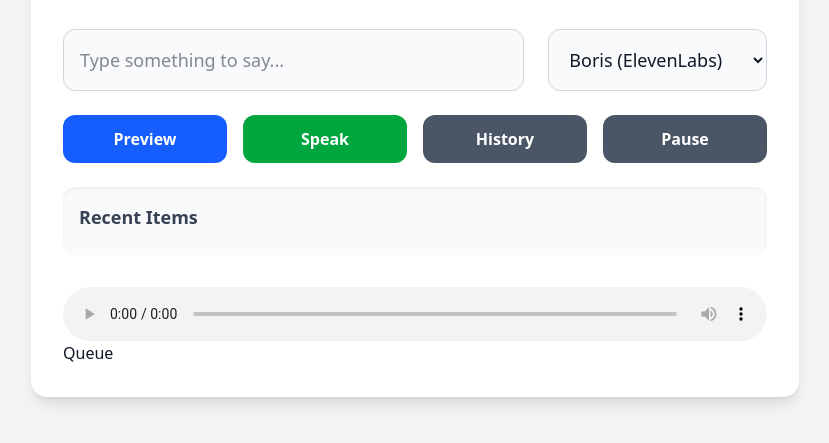
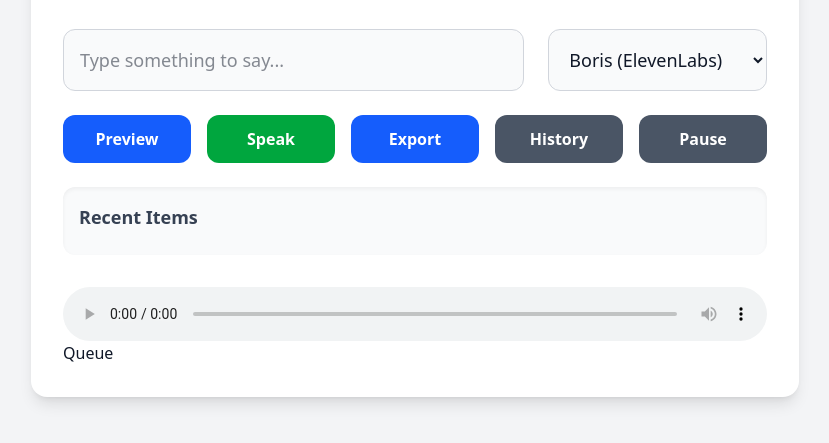
Before and after one commit to grayankit/go_tts, a website: page static/index.html in a window 1280 px wide. Shown: the part 259-702 px from the top of the page, without its empty margins (225-1054 px from the left). Drawn offline with Linux system fonts and the light colour scheme; no server answers.

Commit message:
feat: added export feature

```diff
--- a/static/index.html
+++ b/static/index.html
@@ -20,6 +20,7 @@
     <div class="flex gap-4 mb-6 justify-center">
       <button onclick="previewVoice()" class="flex-1 px-6 py-3 bg-blue-600 text-white font-bold rounded-xl hover:bg-blue-700 focus:outline-none focus:ring-2 focus:ring-blue-500 focus:ring-opacity-50 transition-transform transform hover:scale-105">Preview</button>
       <button onclick="sendText()" class="flex-1 px-6 py-3 bg-green-600 text-white font-bold rounded-xl hover:bg-green-700 focus:outline-none focus:ring-2 focus:ring-green-500 focus:ring-opacity-50 transition-transform transform hover:scale-105">Speak</button>
+      <button onclick="exportAudio()" class="flex-1 px-6 py-3 bg-blue-600 text-white font-bold rounded-xl hover:bg-blue-700 focus:outline-none focus:ring-2 focus:ring-blue-500 focus:ring-opacity-50 transition-transform transform hover:scale-105">Export</button>
       <button onclick="fetchHistory()" class="flex-1 px-6 py-3 bg-gray-600 text-white font-bold rounded-xl hover:bg-gray-700 focus:outline-none focus:ring-2 focus:ring-gray-500 focus:ring-opacity-50 transition-transform transform hover:scale-105">History</button>
       <button onclick="togglePause()" class="flex-1 px-6 py-3 bg-gray-600 text-white font-bold rounded-xl hover:bg-gray-700 focus:outline-none focus:ring-2 focus:ring-gray-500 focus:ring-opacity-50 transition-transform transform hover:scale-105">Pause</button>
     </div>
--- a/static/js/app.js
+++ b/static/js/app.js
@@ -162,6 +162,29 @@ async function refreshQueue() {
   });
 }
 
+async function exportAudio() {
+  const text = document.getElementById("text").value;
+  const voice = document.getElementById("voice").value;
+  if (!text) return;
+
+  const res = await fetch("/api/tts", {
+    method: "POST",
+    headers: { "Content-Type": "application/json" },
+    body: JSON.stringify({ text, voice }),
+  });
+
+  const blob = await res.blob();
+  const url = URL.createObjectURL(blob);
+  const a = document.createElement("a");
+  a.href = url;
+  a.download = "tts.wav";
+  document.body.appendChild(a);
+  a.click();
+  document.body.removeChild(a);
+  URL.revokeObjectURL(url);
+}
+
+
 document.addEventListener('DOMContentLoaded', () => {
   loadVoices();
   updatePauseButton();
```
